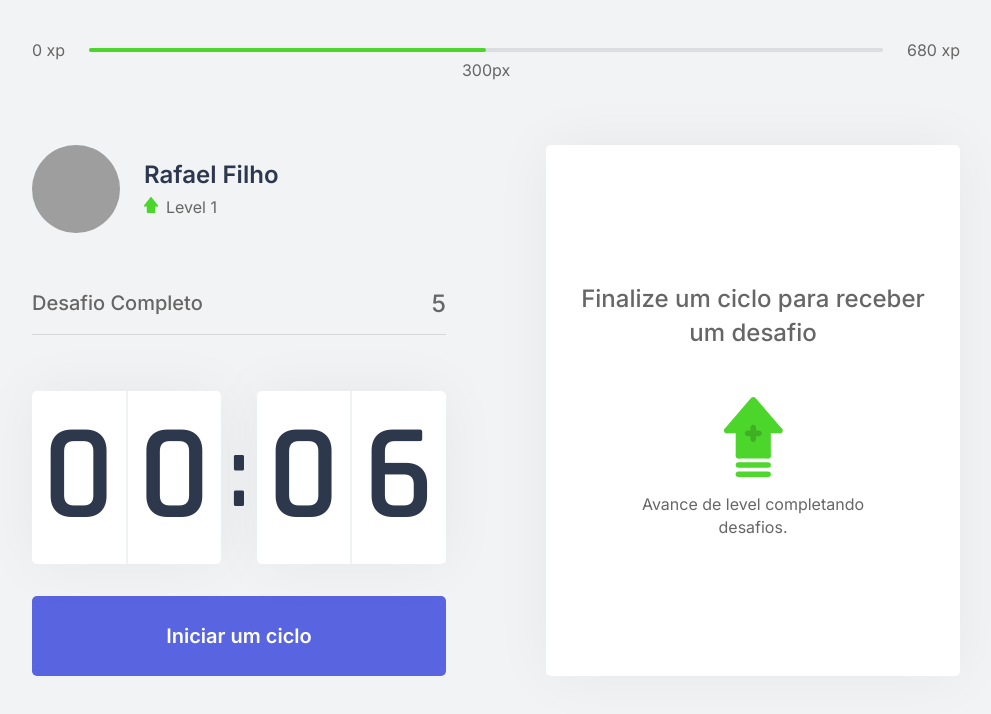
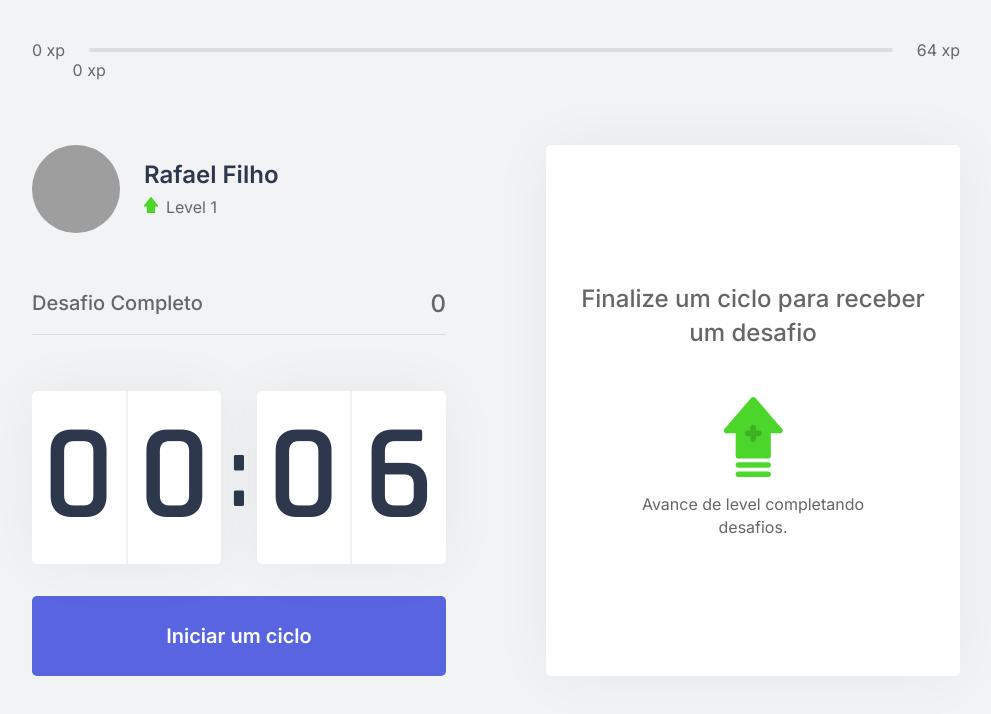
Before and after one commit to rafaelofil/Move-it, a Next.js app: page / in a window 1280 px wide. Shown: the top 714 px of the page, without its empty margins (144-1135 px from the left). Built offline with nearby package versions, Linux system fonts and the light colour scheme; grey boxes are pictures that could not be loaded.

Commit message:
Failed button and experience bar

```diff
--- a/src/components/ChallengeBox.tsx
+++ b/src/components/ChallengeBox.tsx
@@ -3,7 +3,7 @@
 import styles from '../styles/components/ChallengeBox.module.css';
 
 export function ChallengeBox() {
-  const { activeChallenge } = useContext(ChallengesContext);
+  const { activeChallenge, resetChallenge } = useContext(ChallengesContext);
 
   return (
     <div className={styles.challengeBoxContainer}>
@@ -21,6 +21,7 @@
             <button
               type="button"
               className={styles.challengeFailedButton}
+              onClick={resetChallenge}
             >
               Falhei</button>
             <button
--- a/src/components/CompletedChallenges.tsx
+++ b/src/components/CompletedChallenges.tsx
@@ -1,10 +1,14 @@
+import { useContext } from 'react';
+import { ChallengesContext } from '../contexts/ChallengesContext';
 import styles from '../styles/components/CompletedChallenges.module.css';
 
 export function CompletedChallenges() {
+  const { challengesCompleted } = useContext(ChallengesContext);
+
   return (
     <div className={styles.completedChallengesContainer}>
       <span>Desafio Completo</span>
-      <span>5</span>
+      <span>{challengesCompleted}</span>
     </div>
   )
 }
--- a/src/components/ExperienceBar.tsx
+++ b/src/components/ExperienceBar.tsx
@@ -1,14 +1,20 @@
+import { useContext } from 'react';
+import { ChallengesContext } from '../contexts/ChallengesContext';
 import styles from '../styles/components/ExperienceBar.module.css';
 
 export function ExperienceBar() {
+  const { currentExperience, experienceToNextLevel } = useContext(ChallengesContext);
+
+  const percentToNextLevel = Math.round(currentExperience * 100) / experienceToNextLevel;
+
   return (
     <header className={styles.experienceBar}>
       <span>0 xp</span>
       <div>
-        <div style={{ width: '50%' }}></div>
-        <span className={styles.currentExperience} style={{ left: '50% '}}>300px</span>
+        <div style={{ width: `${percentToNextLevel}%` }}></div>
+        <span className={styles.currentExperience} style={{ left: `${percentToNextLevel}%`}}>{currentExperience} xp</span>
       </div>
-      <span>680 xp</span>
+      <span>{experienceToNextLevel} xp</span>
     </header>
   )
 }
--- a/src/contexts/ChallengesContext.tsx
+++ b/src/contexts/ChallengesContext.tsx
@@ -10,10 +10,12 @@
 interface ChallengesContextData {
   level: number;
   currentExperience: number;
+  experienceToNextLevel: number;
   challengesCompleted: number;
   activeChallenge: Challenge;
   levelUp: () => void;
   startNewChallenge: () => void;
+  resetChallenge: () => void;
 }
 
 interface ChallengesProviderProps {
@@ -29,6 +31,8 @@
 
   const [activeChallenge, setActiveChallenge] = useState(null);
 
+  const experienceToNextLevel = Math.pow((level + 1) * 4, 2);
+
   function levelUp() {
     setLevel(level + 1);
   }
@@ -40,15 +44,21 @@
     setActiveChallenge(challenge);
   }
 
+  function resetChallenge() {
+    setActiveChallenge(null);
+  }
+
   return (
     <ChallengesContext.Provider
       value={{
         level,
         currentExperience,
+        experienceToNextLevel,
         challengesCompleted,
         levelUp,
         startNewChallenge,
-        activeChallenge
+        activeChallenge,
+        resetChallenge
       }}
     >
       {children}
```
